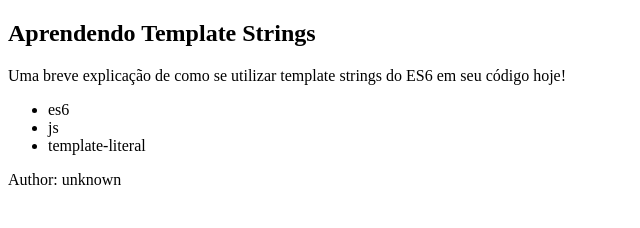
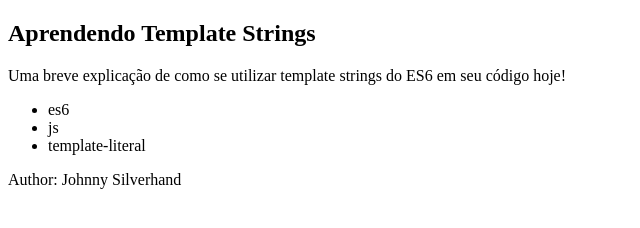
Before and after one commit to dheysonalves/javascript-kata-showcase, a website: page src/javascript/html-fragments/index.html in a window 1280 px wide. Shown: the full height of the page, 0-640 px from the left. Drawn offline with Linux system fonts and the light colour scheme.

Commit message:
Review ES6 basics

```diff
--- a/src/index.html
+++ b/src/javascript/html-fragments/index.html
@@ -1,8 +1,10 @@
 <!DOCTYPE html>
 <html>
+
 <head>
     <title>02 - Template Literal para Html Fragments</title>
 </head>
+
 <body>
 </body>
 
@@ -12,11 +14,12 @@
         title: 'Aprendendo Template Strings',
         intro: 'Uma breve explicação de como se utilizar template strings do ES6 em seu código hoje!',
         body: 'Lorem ipsum dolor sit amet, consectetur adipisicing elit. Molestias, officia, perspiciatis? Architecto, molestias autem. Repellat, laborum deserunt soluta necessitatibus. Tenetur illo, id magnam numquam neque illum temporibus, in qui eos.',
-        tags: ['es6', 'js', 'template-literal']
+        tags: ['es6', 'js', 'template-literal'],
+        author: 'Johnny Silverhand'
     };
 
     function renderAuthor(name) {
-        return (name) ? name : 'unknown';
+        return (name) ? name : 'Unknown';
     }
 
     const markup = `
@@ -29,7 +32,7 @@
                 </section>
                 <footer>
                     <ul>
-                    ${article.tags.map((tag) => `<li>${tag}</li>`).join('')}
+                        ${article.tags.map(item => `<li>${item}</li>`).join('')}
                     </ul>
                     <p>Author: ${renderAuthor(article.author)}</p>
                 </footer>
@@ -39,4 +42,5 @@
     document.body.innerHTML = markup;
 
 </script>
+
 </html>
```
Also changed, not shown: src/javascript/arrow-fun/arrow-function.js (renamed from src/javascript/arrow-function.js, +8 -0 lines), src/javascript/arrow-fun/index.html (added, +16 -0 lines), src/javascript/tagged-template/tagged.html (renamed from src/javascript/tagged.html). Lines whose indentation alone changed are shown as unchanged.
